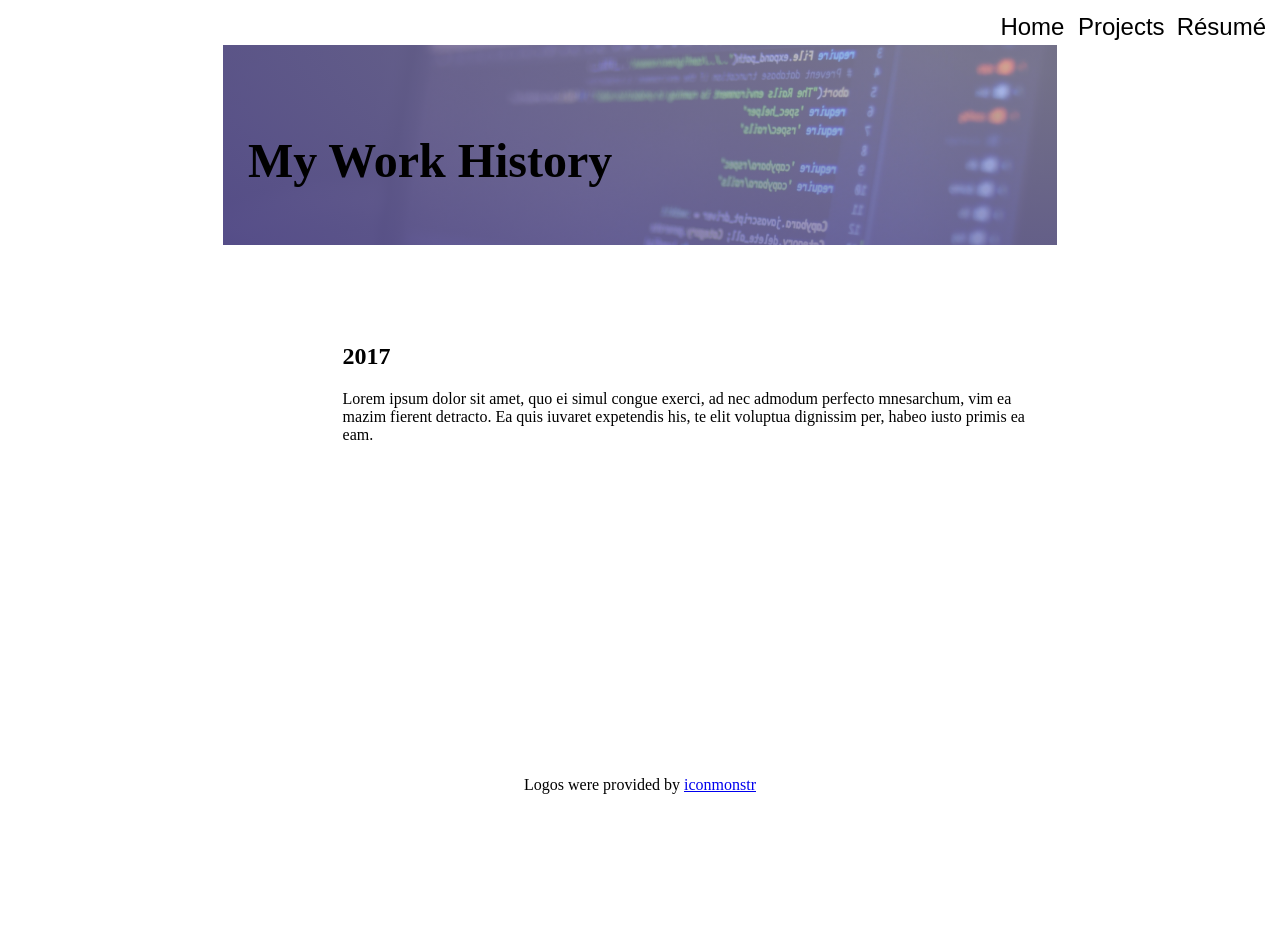
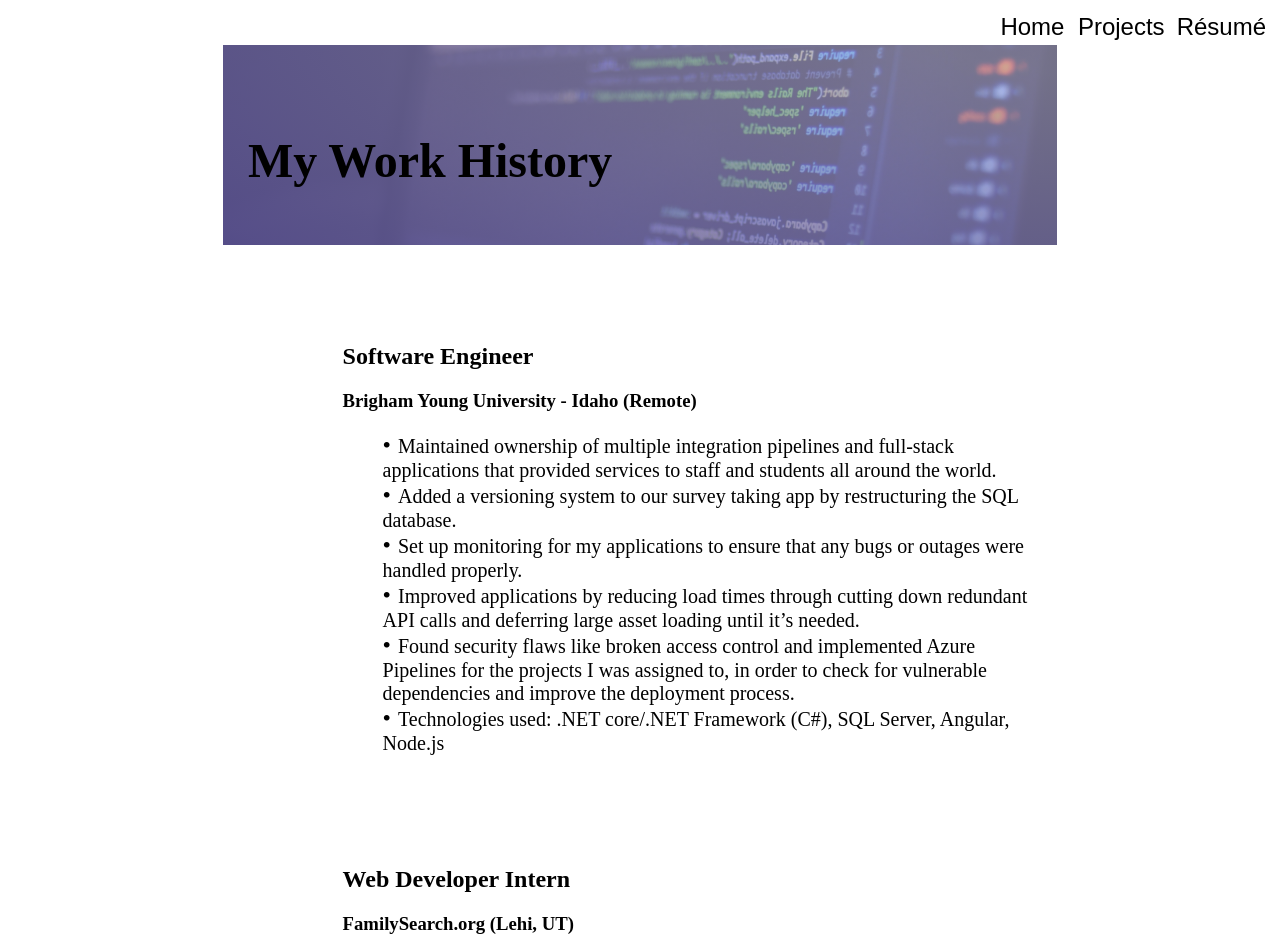
Before and after one commit to durid-ah/durid-ah.github.io, a Next.js app: page /resume in a window 1280 px wide. Shown: the top 952 px of the page. Before the commit the page ends 825 px from the top, so only its background shows below. Built offline with nearby package versions, Linux system fonts and the light colour scheme.

Commit message:
finished styling the job card

```diff
--- a/component/resume_components/job_card/job_card.module.css
+++ b/component/resume_components/job_card/job_card.module.css
@@ -40,3 +40,19 @@
    position: relative;
    border-radius: 0 2px 2px 2px;
 }
+
+.content h2 {
+   color: var(--headers);
+}
+
+.content ul {
+   font-size: 1.25rem;
+   list-style: none;
+}
+
+.content ul li::before {
+   content: "•";
+   color: var(--headers);
+   font-size: 1.5rem;
+   margin-right: 7px;
+}
--- a/component/resume_components/job_card/job_card.tsx
+++ b/component/resume_components/job_card/job_card.tsx
@@ -1,12 +1,18 @@
 
+import Job from "../../../models/job";
 import styles from "./job_card.module.css";
 
-export default function JobCard() {
+export default function JobCard({position, company, location, descriptions, endDate}: Job) {
+   const end = endDate ?? new Date();
+
    return (
          <div className={styles.container}>
          <div className={styles.content}>
-            <h2>2017</h2>
-            <p>Lorem ipsum dolor sit amet, quo ei simul congue exerci, ad nec admodum perfecto mnesarchum, vim ea mazim fierent detracto. Ea quis iuvaret expetendis his, te elit voluptua dignissim per, habeo iusto primis ea eam.</p>
+            <h2>{position}</h2>
+            <h3>{company} ({location})</h3>
+            <ul>
+               {descriptions.map(desc => (<li key={desc}>{desc}</li>))}
+            </ul>
          </div>
       </div>
    );
--- a/data/jobs.json
+++ b/data/jobs.json
@@ -14,5 +14,37 @@
          "Found security flaws like broken access control and implemented Azure Pipelines for the projects I was assigned to, in order to check for vulnerable dependencies and improve the deployment process.",
          "Technologies used: .NET core/.NET Framework (C#), SQL Server, Angular, Node.js"
       ]
+   },
+   {
+      "position": "Web Developer Intern",
+      "company": "FamilySearch.org",
+      "startDate": "2019-9-1",
+      "logoUrl": "",
+      "current": true,
+      "location": "Lehi, UT",
+      "descriptions": [
+         "Maintained ownership of multiple integration pipelines and full-stack applications that provided services to staff and students all around the world.",
+         "Added a versioning system to our survey taking app by restructuring the SQL database.",
+         "Set up monitoring for my applications to ensure that any bugs or outages were handled properly.",
+         "Improved applications by reducing load times through cutting down redundant API calls and deferring large asset loading until it’s needed.",
+         "Found security flaws like broken access control and implemented Azure Pipelines for the projects I was assigned to, in order to check for vulnerable dependencies and improve the deployment process.",
+         "Technologies used: .NET core/.NET Framework (C#), SQL Server, Angular, Node.js"
+      ]
+   },
+   {
+      "position": "Student Software Engineer",
+      "company": "Brigham Young University - Idaho",
+      "startDate": "2019-9-1",
+      "logoUrl": "",
+      "current": true,
+      "location": "Rexburg, ID",
+      "descriptions": [
+         "Maintained ownership of multiple integration pipelines and full-stack applications that provided services to staff and students all around the world.",
+         "Added a versioning system to our survey taking app by restructuring the SQL database.",
+         "Set up monitoring for my applications to ensure that any bugs or outages were handled properly.",
+         "Improved applications by reducing load times through cutting down redundant API calls and deferring large asset loading until it’s needed.",
+         "Found security flaws like broken access control and implemented Azure Pipelines for the projects I was assigned to, in order to check for vulnerable dependencies and improve the deployment process.",
+         "Technologies used: .NET core/.NET Framework (C#), SQL Server, Angular, Node.js"
+      ]
    }
 ]
--- a/models/job.ts
+++ b/models/job.ts
@@ -2,6 +2,7 @@
 type Job = {
    position: string;
    company:string;
+   location: string;
    startDate: Date;
    endDate?: Date;
    current: boolean;
@@ -12,6 +13,7 @@ type Job = {
 export const toJobType = (json: any): Job => ({
    position: json.position,
    company: json.company,
+   location: json.location,
    startDate: json.startDate,
    endDate: json.endDate ?? null,
    current: json.current,
--- a/pages/resume.tsx
+++ b/pages/resume.tsx
@@ -9,7 +9,6 @@ import { NavLocation } from "../models/nav_location";
 import styles from "../styles/Resume.module.css";
 
 export async function getStaticProps() {
-
    return { props: { jobList: await getJobList() }}
 }
 
@@ -35,7 +34,7 @@ export default function Resume({jobList}: ResumeProps) {
             </section>
             <section className={styles.timelineSection}>
                <div className={styles.timeline}>
-                  {jobList.map((job, idx) => (<JobCard/>))}
+                  {jobList.map((job, idx) => (<JobCard {...job} />))}
                </div>
             </section>
          </main>
```
Also changed, not shown: pages/index.tsx (+6 -14 lines).
